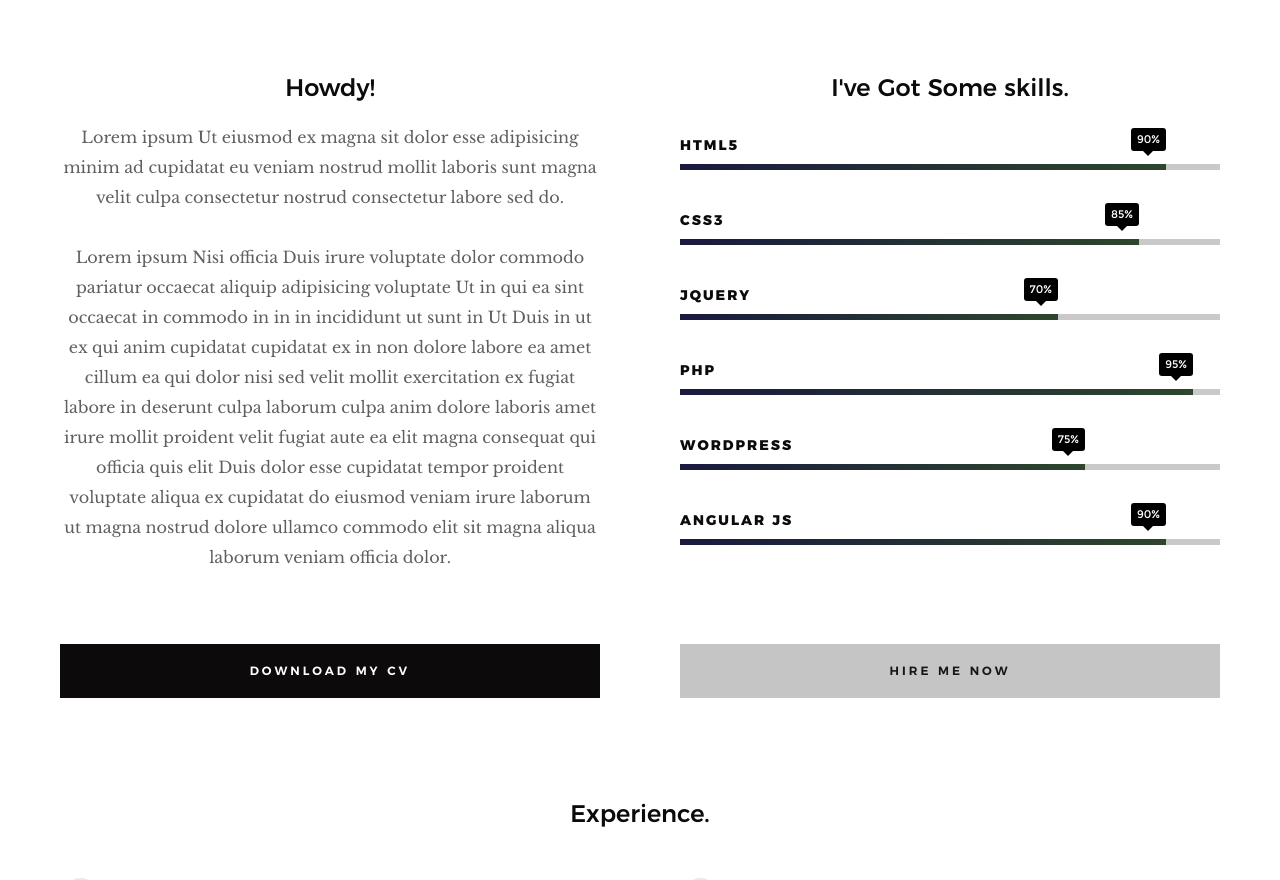
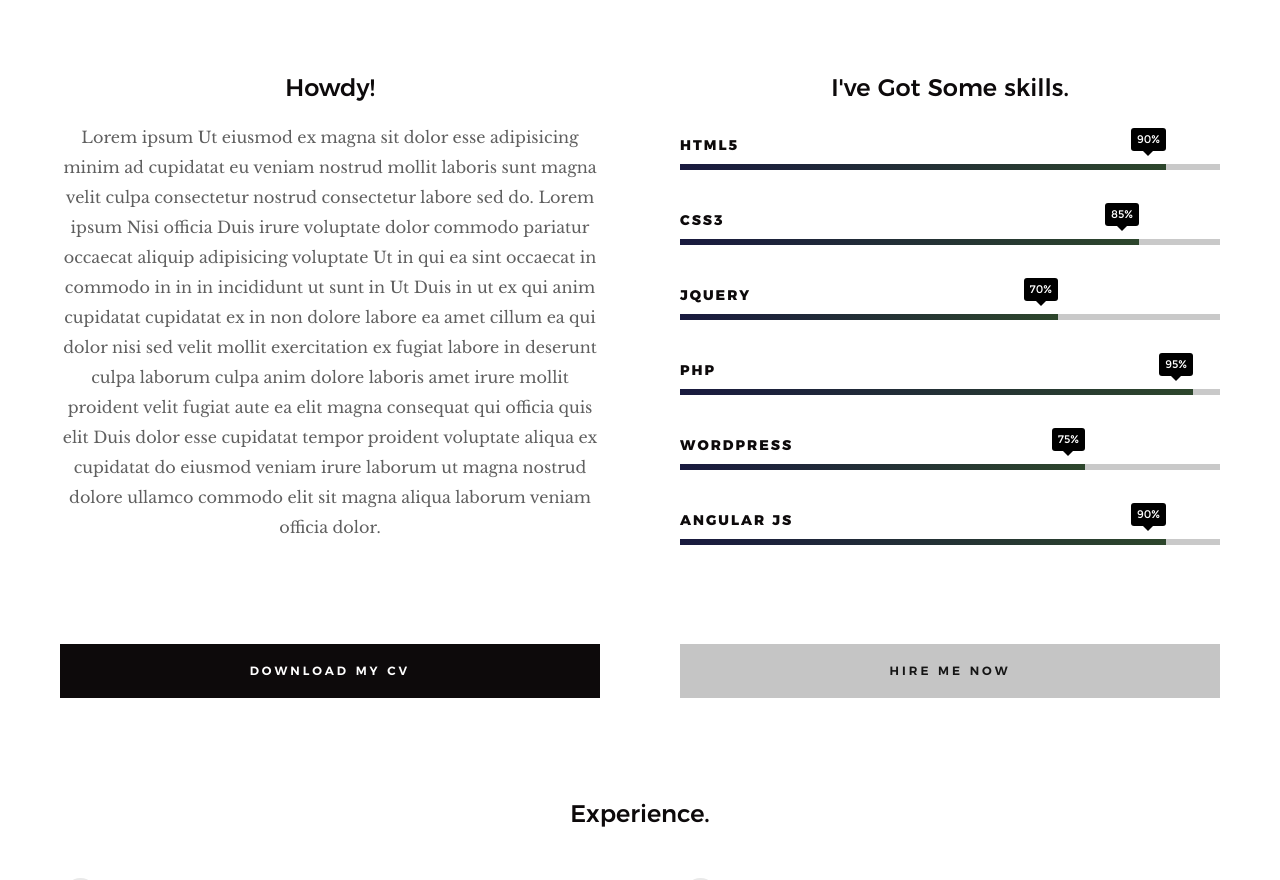
Before and after one commit to pstwh/cv, a React (Create React App) app: page / in a window 1280 px wide. Shown: the part 1220-2100 px from the top of the page. Built offline with nearby package versions, Linux system fonts and the light colour scheme.

Commit message:
updating content

```diff
--- a/src/components/content.jsx
+++ b/src/components/content.jsx
@@ -3,14 +3,21 @@ import React, { Component } from 'react'
 export default class Content extends Component {
 
   render() {
+
+      let title = "Howdy!"
+
+      let content = `
+      Lorem ipsum Ut eiusmod ex magna sit dolor esse adipisicing minim ad cupidatat eu veniam nostrud mollit laboris sunt magna velit culpa consectetur nostrud consectetur labore sed do.
+
+      Lorem ipsum Nisi officia Duis irure voluptate dolor commodo pariatur occaecat aliquip adipisicing voluptate Ut in qui ea sint occaecat in commodo in in in incididunt ut sunt in Ut Duis in ut ex qui anim cupidatat cupidatat ex in non dolore labore ea amet cillum ea qui dolor nisi sed velit mollit exercitation ex fugiat labore in deserunt culpa laborum culpa anim dolore laboris amet irure mollit proident velit fugiat aute ea elit magna consequat qui officia quis elit Duis dolor esse cupidatat tempor proident voluptate aliqua ex cupidatat do eiusmod veniam irure laborum ut magna nostrud dolore ullamco commodo elit sit magna aliqua laborum veniam officia dolor.
+      `
+
       return(
         <div class="col-six tab-full left">
-            <h3>Howdy!</h3>
-
-            <p>Lorem ipsum Ut eiusmod ex magna sit dolor esse adipisicing minim ad cupidatat eu veniam nostrud mollit laboris sunt magna velit culpa consectetur nostrud consectetur labore sed do.</p>
+            <h3>{title}</h3>
 
             <p>
-            Lorem ipsum Nisi officia Duis irure voluptate dolor commodo pariatur occaecat aliquip adipisicing voluptate Ut in qui ea sint occaecat in commodo in in in incididunt ut sunt in Ut Duis in ut ex qui anim cupidatat cupidatat ex in non dolore labore ea amet cillum ea qui dolor nisi sed velit mollit exercitation ex fugiat labore in deserunt culpa laborum culpa anim dolore laboris amet irure mollit proident velit fugiat aute ea elit magna consequat qui officia quis elit Duis dolor esse cupidatat tempor proident voluptate aliqua ex cupidatat do eiusmod veniam irure laborum ut magna nostrud dolore ullamco commodo elit sit magna aliqua laborum veniam officia dolor.
+              {content}
             </p>
         </div>
       )
```
